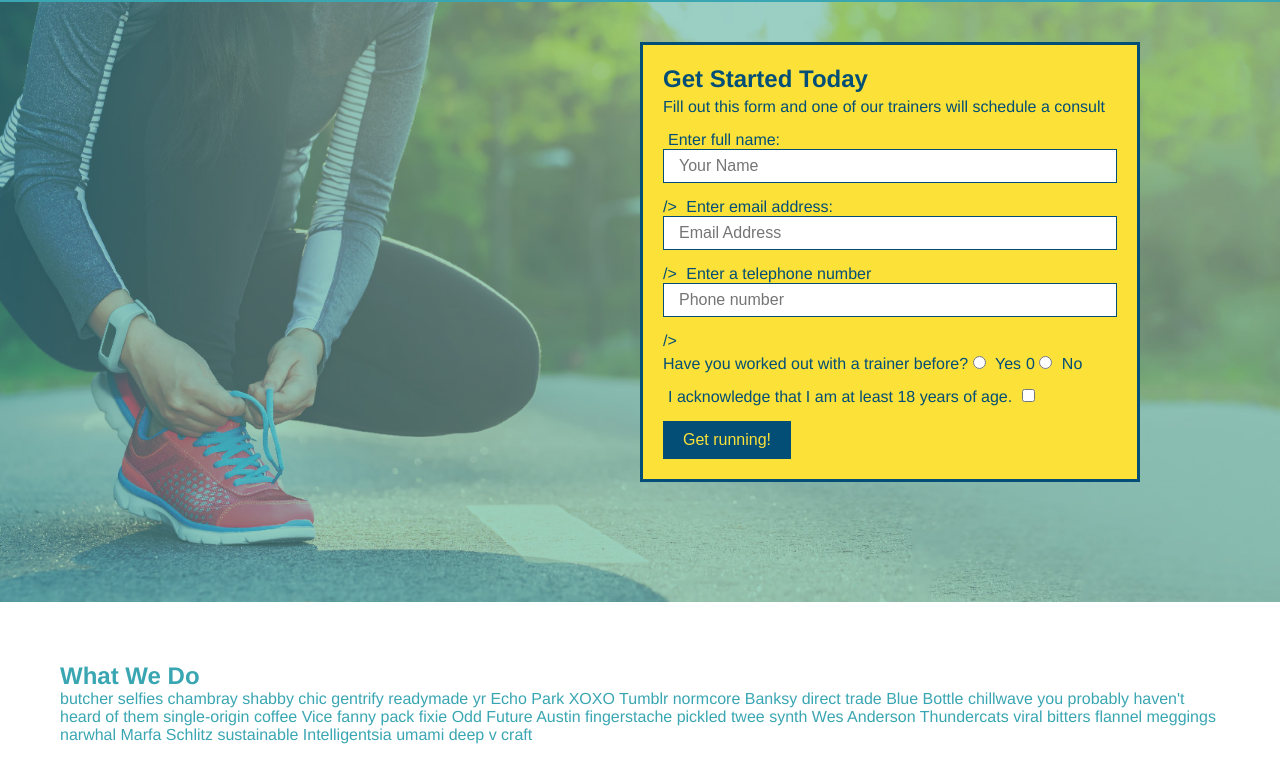
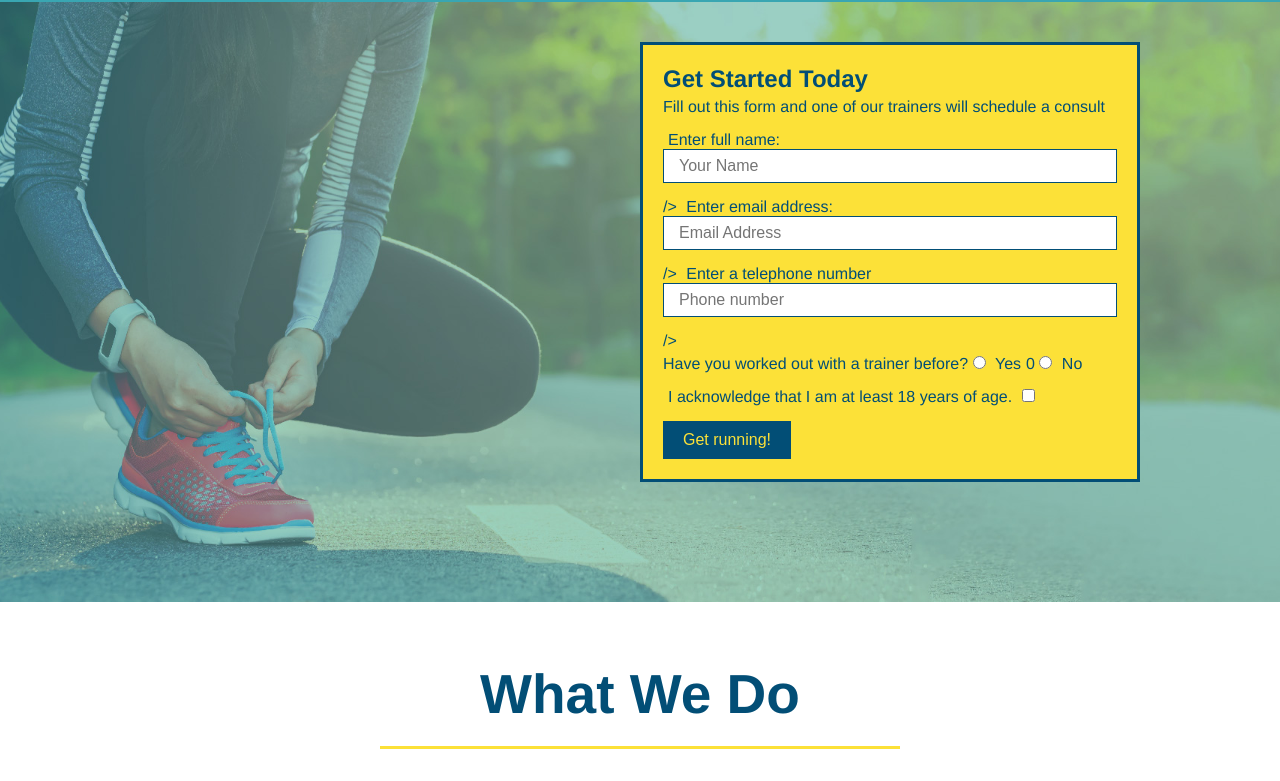
Before and after one commit to grobester/run-buddy, a plain HTML site: page index.html in a window 1280 px wide. Shown: the part 80-861 px from the top of the page. Drawn offline with Linux system fonts and the light colour scheme.

Commit message:
styled sections

```diff
--- a/assets/css/style.css
+++ b/assets/css/style.css
@@ -122,3 +122,25 @@
     padding: 10px 20px;
     font-size: 16px;
   }
+  .intro {
+    text-align: center;
+  }
+  .intro h2 {
+    font-size: 55px;
+    color: #024e76;
+    margin-bottom: 35px;
+    padding: 0 100px 20px 100px;
+    border-bottom: 3px solid;
+    border-color: #fce138;
+  }
+  .intro h2 {
+    /* add this alongside your other declatations */
+    display: inline-block;
+
+  }
+  .intro p {
+    line-height: 1.7;
+    color: #39a6b2;
+    width: 80%;
+    font-size:20px;
+  }
--- a/index.html
+++ b/index.html
@@ -65,7 +65,7 @@
   <!-- end hero-->
 
   <!-- "what we do" section -->
-  <section id="what-we-do">
+  <section id="what-we-do" class="intro">
 
     <h2>What We Do</h2>
     <p> butcher selfies chambray shabby chic gentrify readymade yr Echo Park XOXO Tumblr normcore Banksy direct trade Blue Bottle chillwave you probably haven't heard of them single-origin coffee Vice fanny pack fixie Odd Future Austin fingerstache pickled twee synth Wes Anderson Thundercats viral bitters flannel meggings narwhal Marfa Schlitz sustainable Intelligentsia umami deep v craft</p>
@@ -82,14 +82,17 @@
     <p>You're already here, so why not?</p>
   </div>
   <div>
+    <img src="./assets/images/step-2.svg" alt="" />
     <h3>Step 2: Consult with One of Our Trainers.</h3>
     <p>Are you here to build muscle, lose weight, or just feel good?</p>
   </div>
   <div>
+    <img src="./assets/images/step-3.svg" alt="" />
     <h3>Step 3: Get Running.</h3>
     <p>Hit the ground running (literally) once your trainer lays out your plan.</p>
   </div>
   <div>
+    <img src="./assets/images/step-4.svg" alt="" />
     <h3>Step 4: See Results.</h3>
     <p>Bi-weekly checkins with your trainer will keep you focused</p>
   </div>
```
